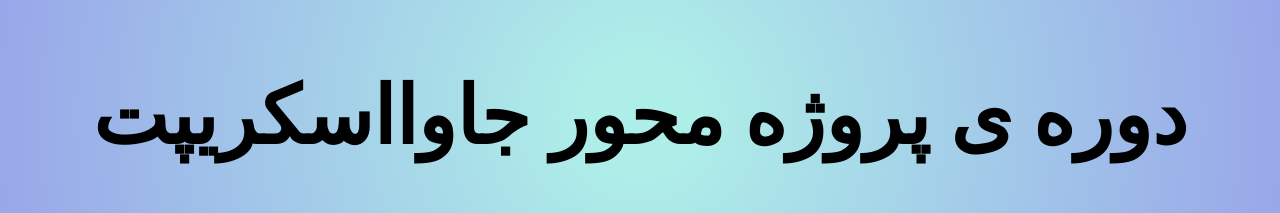
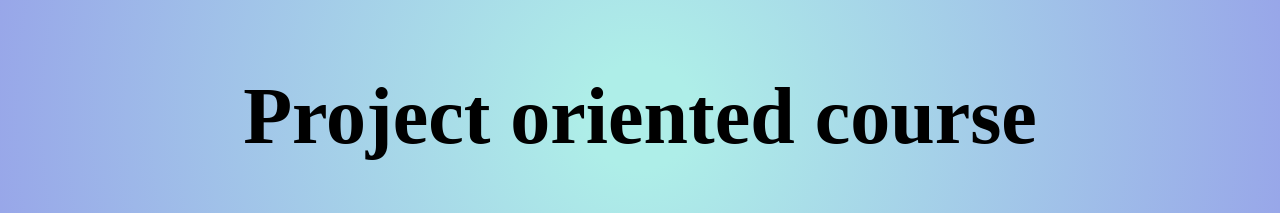
Before and after one commit to hamidshariat/type, a plain HTML site: page index.html in a window 1280 px wide. Shown: the part 284-497 px from the top of the page. Drawn offline with Linux system fonts and the light colour scheme.

Commit message:
Modify the code

```diff
--- a/index.html
+++ b/index.html
@@ -3,12 +3,12 @@
   <head>
     <meta charset="UTF-8" />
     <meta name="viewport" content="width=device-width, initial-scale=1.0" />
-    <title>type</title>
+    <title>Type</title>
     <link rel="stylesheet" href="./style.css" />
   </head>
   <body>
     <div class="hero">
-      <h1>دوره ی پروژه محور جاوااسکریپت</h1>
+      <h1>Project oriented course</h1>
     </div>
     <script src="script.js"></script>
   </body>
--- a/style.css
+++ b/style.css
@@ -7,15 +7,18 @@
     rgba(148, 154, 233, 1) 100%
   );
 }
+
 body {
   margin: 0;
 }
+
 .hero {
   min-height: 100vh;
   display: flex;
   justify-content: center;
   align-items: center;
 }
+
 .hero h1 {
   font-size: 5rem;
 }
```
